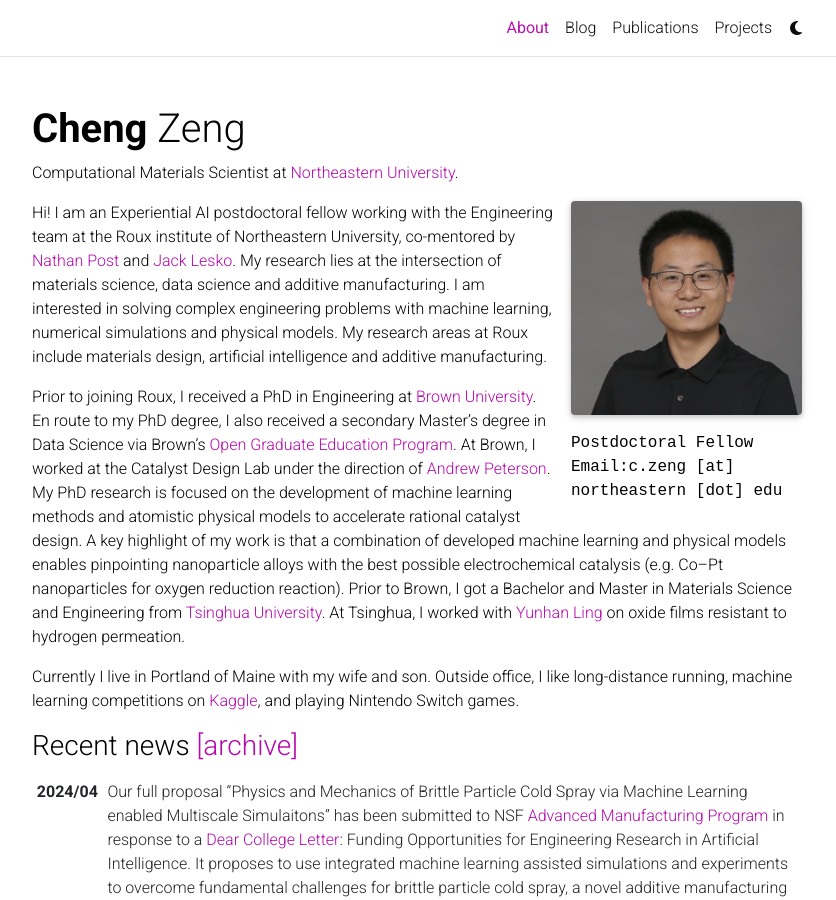
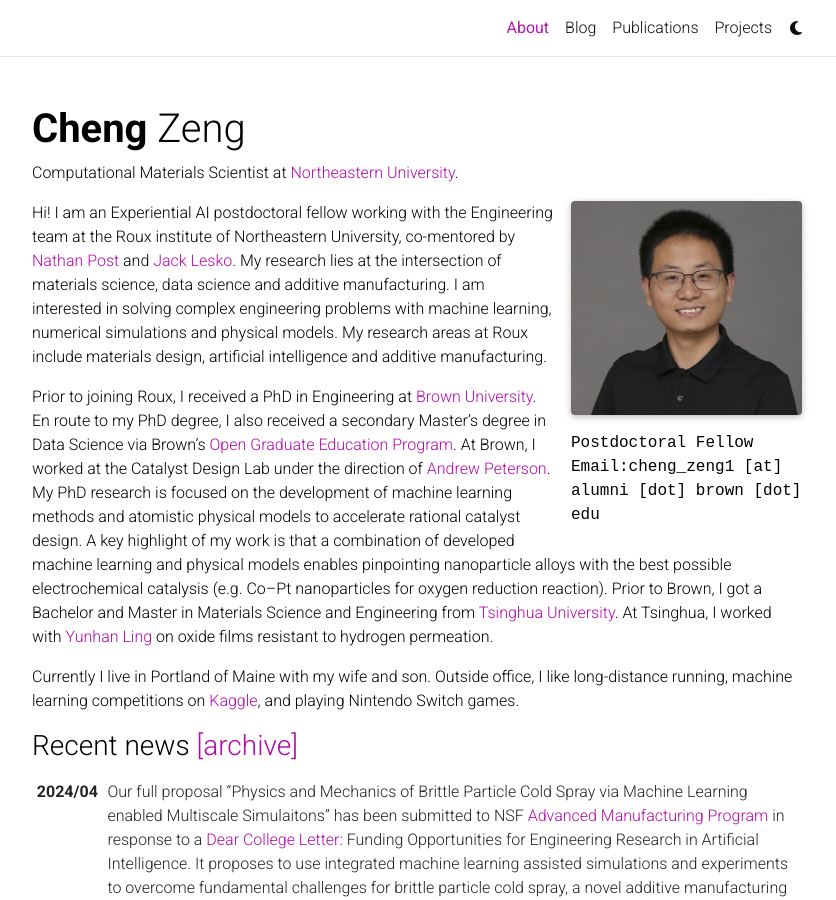
Before and after one commit to cengc13/website, a Jekyll site: the page built from _pages/about.md, in a window 1280 px wide and 900 px high. Shown: the whole window, without its empty margins (223-1059 px from the left). Built offline with Jekyll 4.4.1, drawn with Linux system fonts in a browser that asks for light colours; comment, search, counter and statistics services are not loaded; a style sheet for code colours, icons or effects is not loaded.

Commit message:
email revision

```diff
--- a/_pages/about.md
+++ b/_pages/about.md
@@ -9,7 +9,7 @@
   image_circular: false # crops the image to make it circular
   address: >
     <p>Postdoctoral Fellow</p>
-    <p>Email:c.zeng [at] northeastern [dot] edu</p>
+    <p>Email:cheng_zeng1 [at] alumni [dot] brown [dot] edu</p>
 
 news: true  # includes a list of news items
 latest_posts: false  # includes a list of the newest posts
```
